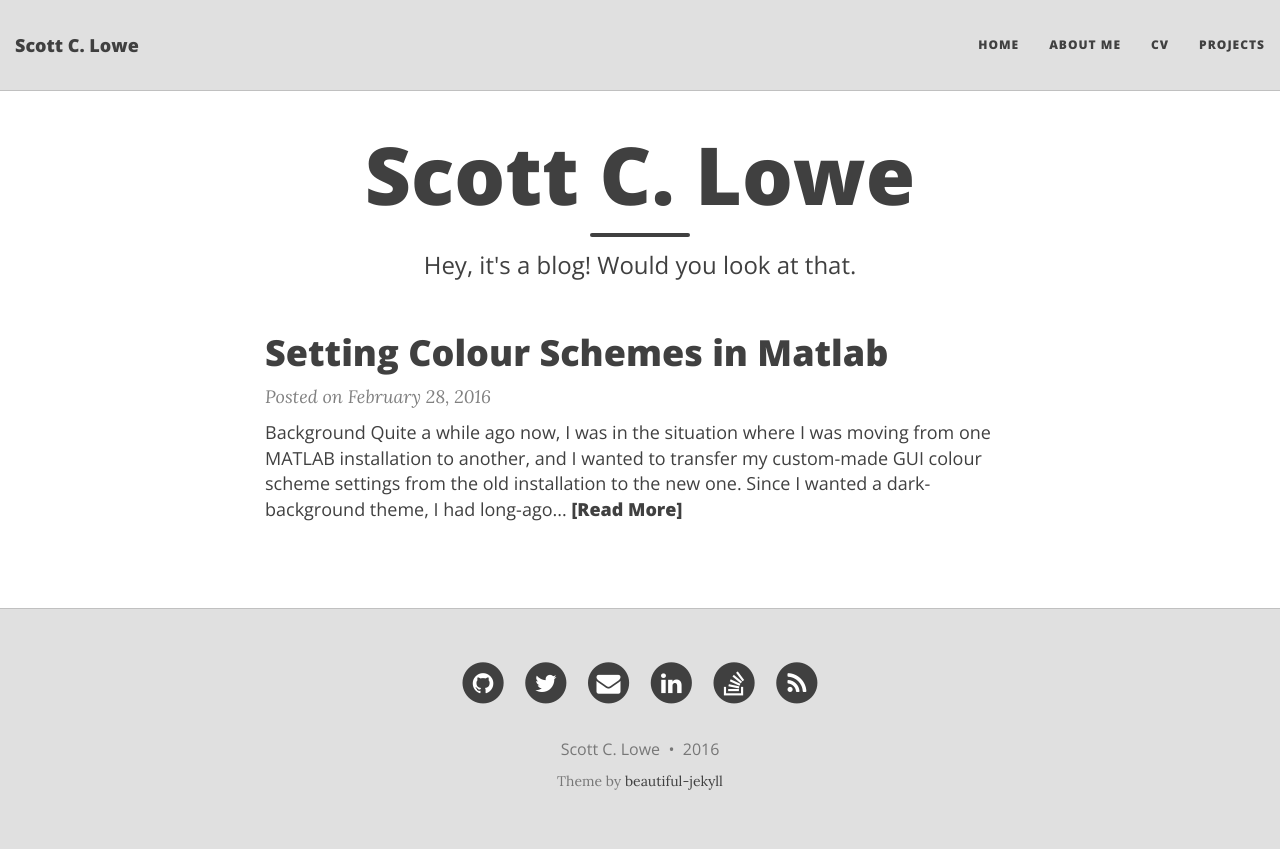
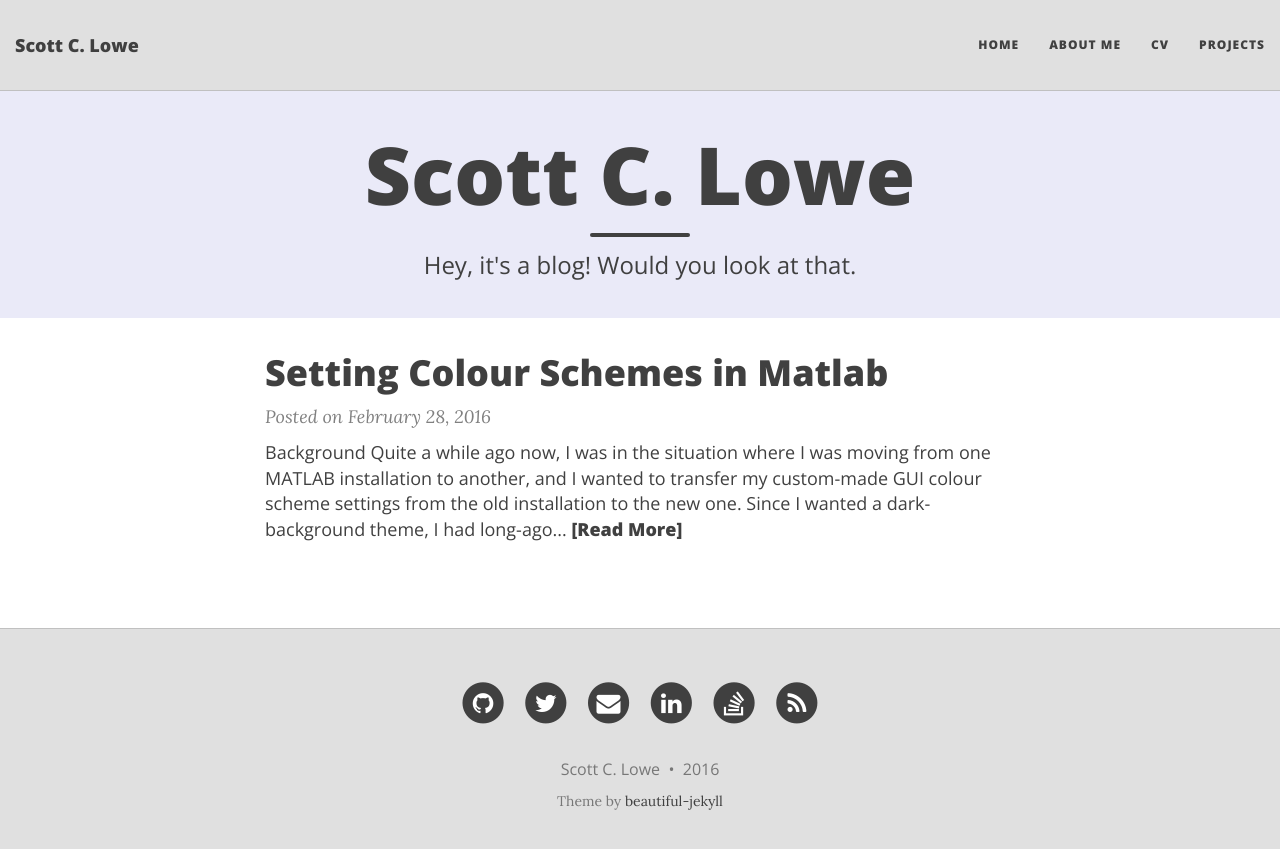
Before and after one commit to scottclowe/scottclowe.github.io, a Jekyll site: the page built from index.html, in a window 1280 px wide. Shown: the top 849 px of the page. Built offline with Jekyll 4.4.1, drawn with Linux system fonts in a browser that asks for light colours; nearby versions of some CDN libraries; the list of posts is cut into pages by our own code.

Commit message:
ENH/RF: Add bg image section

```diff
--- /dev/null
+++ b/_layouts/base.html
@@ -0,0 +1,30 @@
+---
+common-css:
+  - "/css/bootstrap.min.css"
+  - "/css/main.css"
+common-ext-css:
+  - "//maxcdn.bootstrapcdn.com/font-awesome/4.3.0/css/font-awesome.min.css"
+common-googlefonts:
+  - "Lora:400,700,400italic,700italic"
+  - "Open+Sans:300italic,400italic,600italic,700italic,800italic,400,300,600,700,800"
+common-js:
+  - "/js/jquery-1.11.2.min.js"
+  - "/js/bootstrap.min.js"
+  - "/js/main.js"
+---
+
+<!DOCTYPE html>
+<html lang="en">
+
+  {% include head.html %}
+
+  <body>
+
+    {{ content }}
+
+    {% include footer.html %}
+
+    {% include footer-scripts.html %}
+
+  </body>
+</html>
--- a/_layouts/default.html
+++ b/_layouts/default.html
@@ -1,36 +1,11 @@
 ---
-common-css:
-  - "/css/bootstrap.min.css"
-  - "/css/main.css"
-common-ext-css:
-  - "//maxcdn.bootstrapcdn.com/font-awesome/4.3.0/css/font-awesome.min.css"
-common-googlefonts:
-  - "Lora:400,700,400italic,700italic"
-  - "Open+Sans:300italic,400italic,600italic,700italic,800italic,400,300,600,700,800"
-common-js:
-  - "/js/jquery-1.11.2.min.js"
-  - "/js/bootstrap.min.js"
-  - "/js/main.js"
+layout: base
 ---
 
-<!DOCTYPE html>
-<html lang="en">
+{% include nav.html %}
 
-  {% include head.html %}
-
-  <body>
-
-    {% include nav.html %}
-
-    <div role="main" class="main-content-container">
-      <div role="main" class="container main-content">
-        {{ content }}
-      </div>
-    </div>
-
-    {% include footer.html %}
-
-    {% include footer-scripts.html %}
-
-  </body>
-</html>
+<div role="main" class="main-content-container">
+  <div role="main" class="container main-content main-content-top main-content-bottom">
+    {{ content }}
+  </div>
+</div>
--- a/_layouts/minimal.html
+++ b/_layouts/minimal.html
@@ -14,7 +14,7 @@
 
   <body>
 
-    <div role="main" class="container main-content">
+    <div role="main" class="container main-content main-content-top main-content-bottom">
       {{ content }}
     </div>
 
--- /dev/null
+++ b/_layouts/page-bg.html
@@ -0,0 +1,43 @@
+---
+layout: base
+---
+
+{% include nav.html %}
+
+<div role="main" class="main-content-container">
+
+  <div class="header-bg" {% if page.bigimg %}style="background: #eaeaf8;"{% endif %}>
+
+  <div class="container main-content main-content-top">
+    {% if page.title %}
+    <header class="header-page">
+      <div class="row">
+        <div class="col-lg-8 col-lg-offset-2 col-md-10 col-md-offset-1">
+	      <div class="page-heading">
+	        <h1>{{ page.title }}</h1>
+	        {% if page.subtitle %}
+	        <hr class="small">
+	        <span class="page-subheading">{{ page.subtitle }}</span>
+	        {% endif %}
+	      </div>
+        </div>
+      </div>
+    </header>
+    {% endif %}
+  </div>
+
+  </div>
+
+  <div role="main" class="container main-content main-content-bottom">
+    <div class="row">
+      <div class="col-lg-8 col-lg-offset-2 col-md-10 col-md-offset-1">
+        {{ content }}
+	    {% if page.comments %}
+        <div class="disqus-comments">
+	      {% include disqus.html %}
+        </div>
+	    {% endif %}
+      </div>
+    </div>
+  </div>
+</div>
--- a/_layouts/page.html
+++ b/_layouts/page.html
@@ -3,7 +3,7 @@
 ---
 
 {% if page.title %}
-<header class="header-page" {% if page.bigimg %}background="{{ site.url }}{{ page.bigimg }}"{% endif %}>
+<header class="header-page">
   <div class="row">
     <div class="col-lg-8 col-lg-offset-2 col-md-10 col-md-offset-1">
 	  <div class="page-heading">
--- a/css/main.css
+++ b/css/main.css
@@ -47,12 +47,14 @@
 .main-content-container {
   background: #FFF;
 }
-.main-content {
+.main-content-top {
   padding-top: 80px;
+}
+.main-content-bottom {
   padding-bottom: 50px;
 }
 @media only screen and (min-width: 768px) {
-  .main-content {
+  .main-content-top {
     padding-top: 130px;
   }
 }
@@ -288,6 +290,9 @@
 
 /* --- Post and page layout --- */
 
+.header-bg {
+  padding-bottom: 20px;
+}
 header.header-page {
   margin-bottom: 20px;
 }
--- a/index.html
+++ b/index.html
@@ -1,5 +1,5 @@
 ---
-layout: page
+layout: page-bg
 title: Scott C. Lowe
 subtitle: Hey, it's a blog! Would you look at that.
 bigimg: "img/big-imgs/firbush_sunset.jpg"
```
